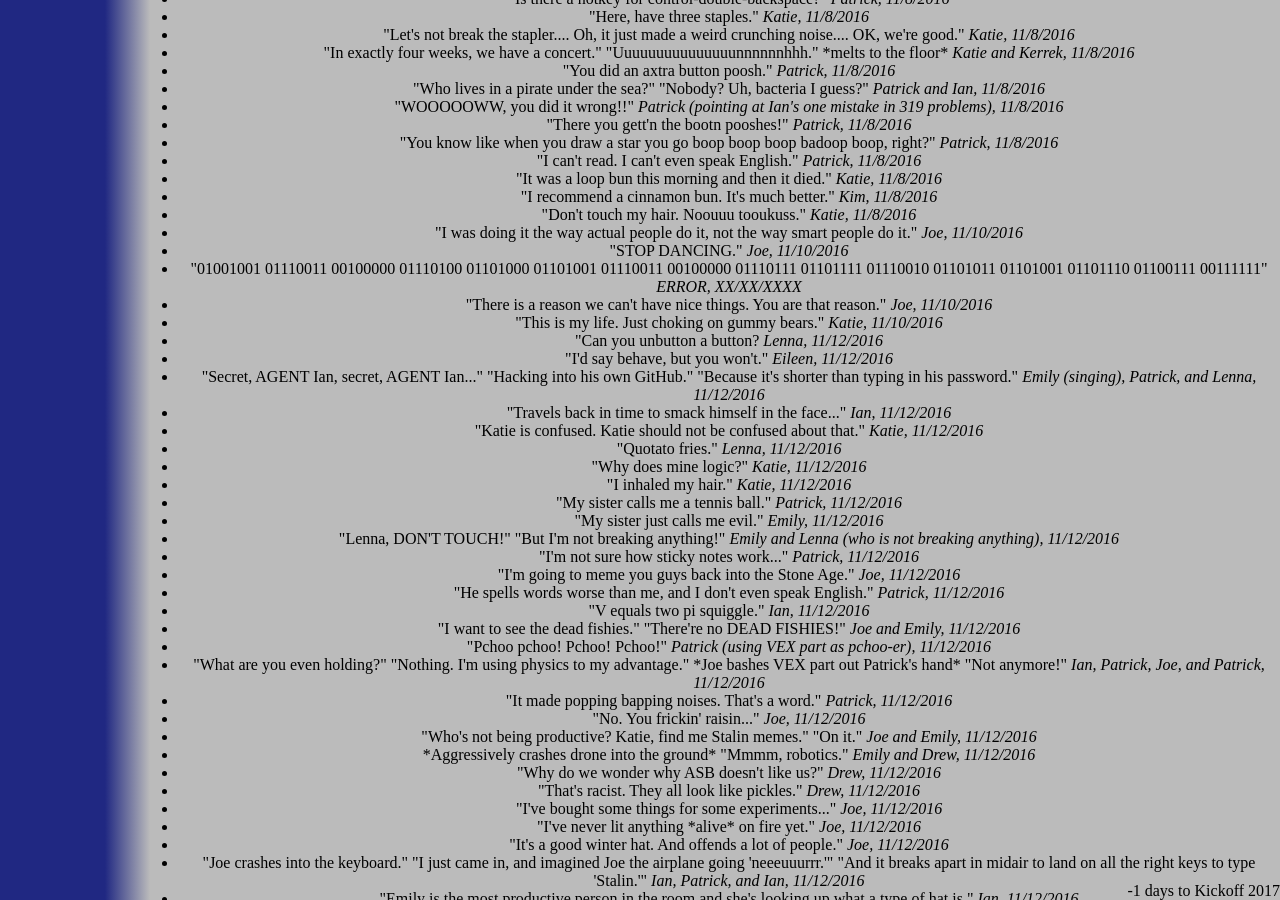
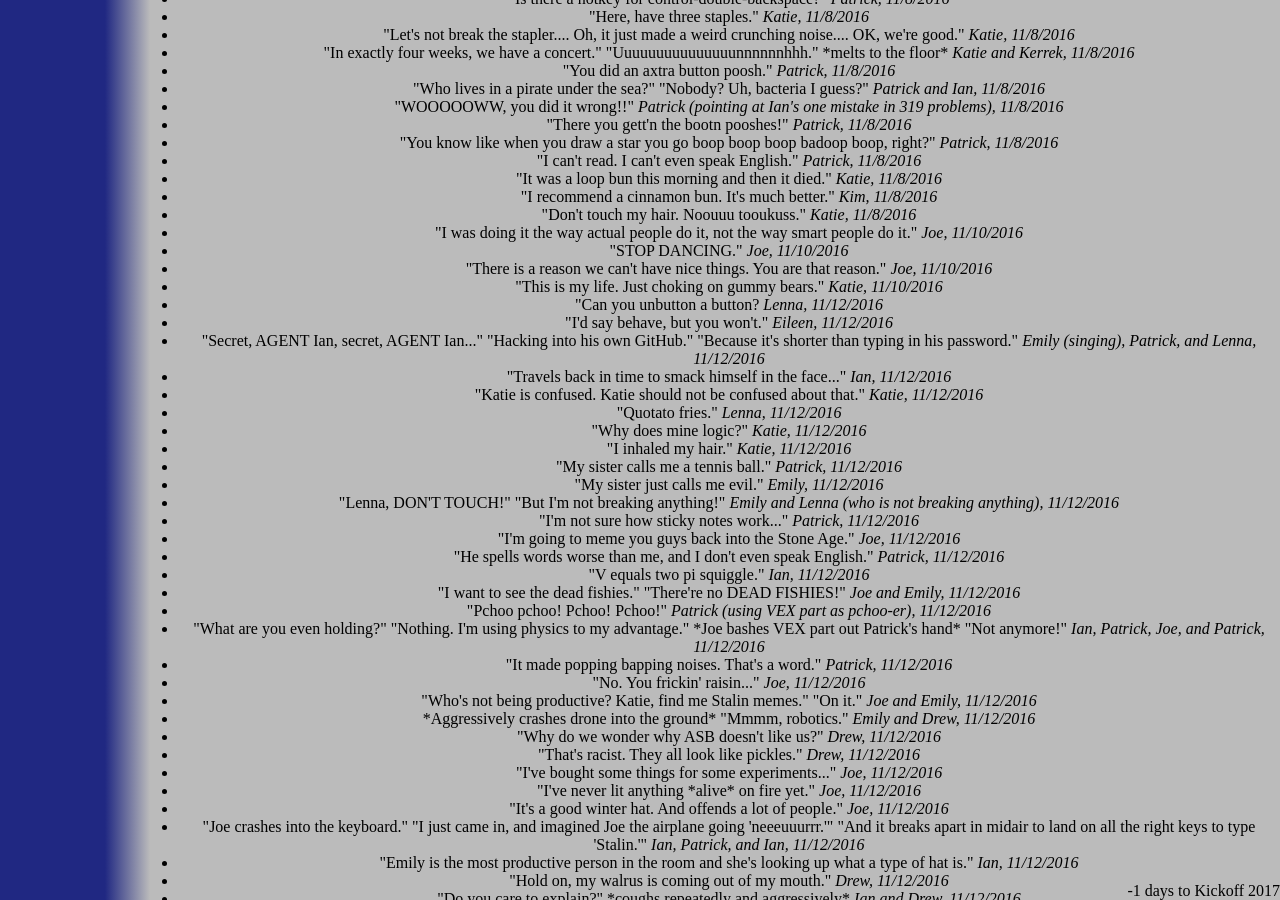
Before and after one commit to katiebugmoon/FRC4131.github.io, a Jekyll site: the page built from media/2017/quotes.html, in a window 1280 px wide and 900 px high, scrolled down 1286 px. Built offline with Jekyll 4.4.1, drawn with Linux system fonts in a browser that asks for light colours; nearby versions of some CDN libraries; some of the changed text lies outside the part shown.

Commit message:
Update quotes.html

```diff
--- a/media/2017/quotes.html
+++ b/media/2017/quotes.html
@@ -82,7 +82,6 @@ title: Build Season 2017 Quotes
 	<li>"Don't touch my hair. Noouuu tooukuss." <i>Katie, 11/8/2016</i></li>
 	<li>"I was doing it the way actual people do it, not the way smart people do it." <i>Joe, 11/10/2016</i></li>
 	<li>"STOP DANCING." <i>Joe, 11/10/2016</i></li>
-	<li>"01001001 01110011 00100000 01110100 01101000 01101001 01110011 00100000 01110111 01101111 01110010 01101011 01101001 01101110 01100111 00111111" <i>ERROR, XX/XX/XXXX</i></li>
 	<li>"There is a reason we can't have nice things. You are that reason." <i>Joe, 11/10/2016</i></li>
 	<li>"This is my life. Just choking on gummy bears." <i>Katie, 11/10/2016</i></li>
 	<li>"Can you unbutton a button? <i>Lenna, 11/12/2016</i></li>
```
Also changed, not shown: other parts of media/2017/quotes.html (+3 -3 lines).
